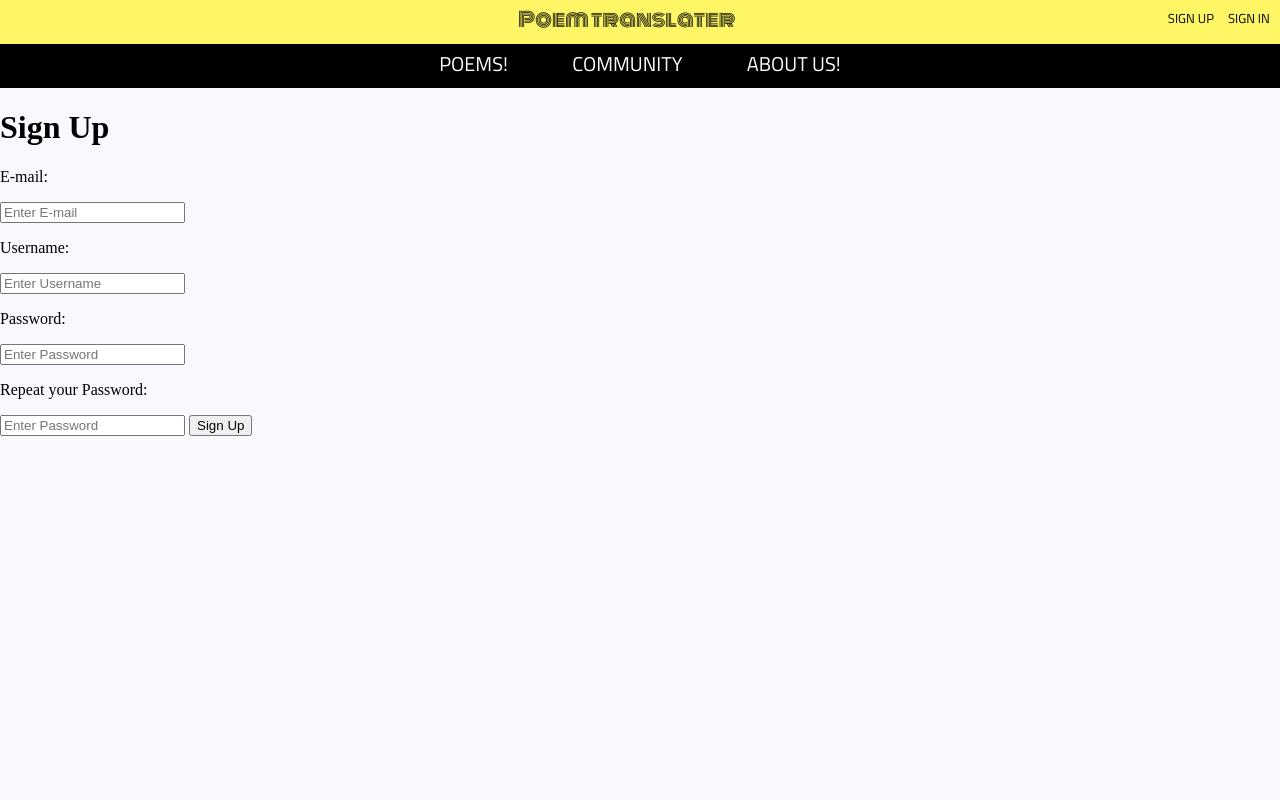
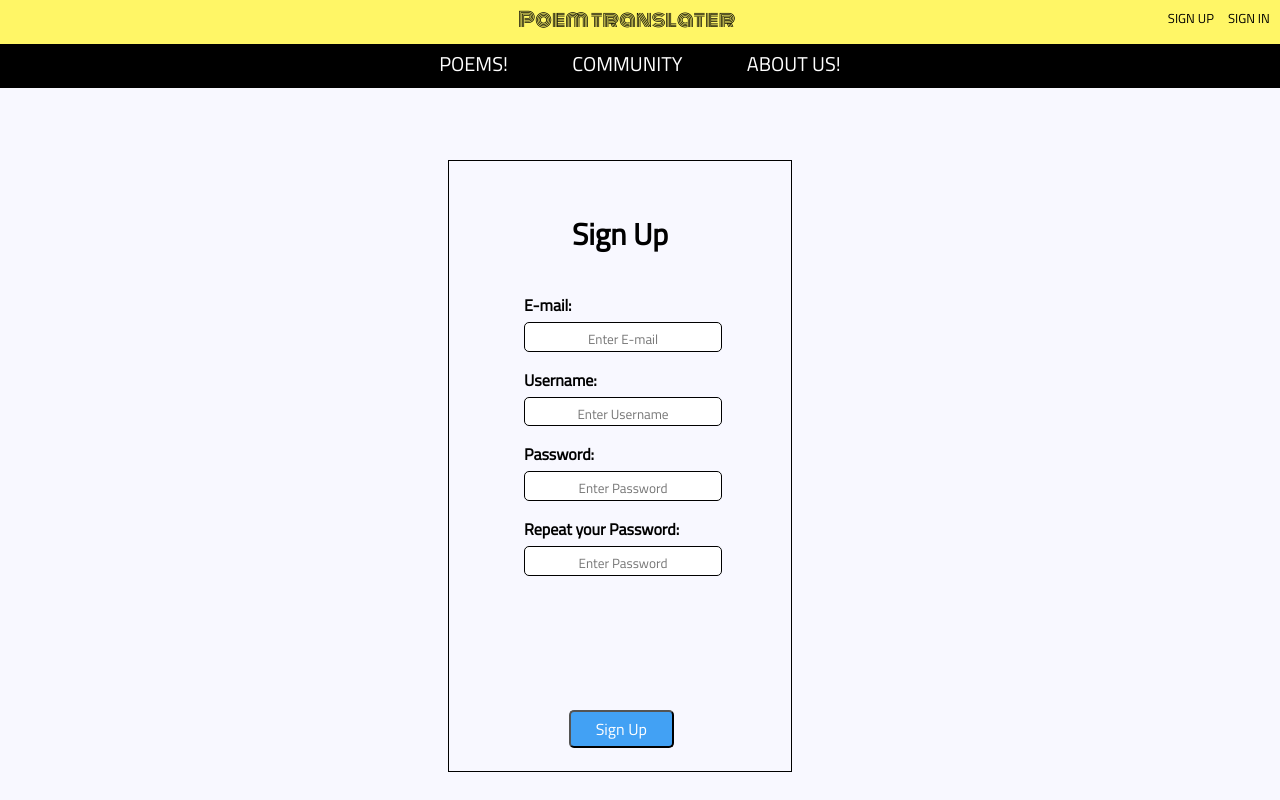
Before and after one commit to cotaoctavian/PoTr, a PHP site: page /signup.html in a window 1280 px wide. Run offline with PHP 8.4, Linux system fonts and the light colour scheme.

Commit message:
Update style.css

```diff
--- a/style.css
+++ b/style.css
@@ -159,3 +159,97 @@ body{
     position:relative;
     left: 27%;
 }
+
+.table {
+    border: 1px solid black;
+    position: absolute;
+    width: 15%;
+    height: 70%;
+    left:35%;
+    top:20%;
+    display: flex;
+    flex-direction: column;
+    padding-top:50px;
+    padding-left:75px;
+    padding-right:75px;
+}
+
+.block-sign-in{
+    border:1px solid black;
+    border-radius: 5px;
+    width: 100%;
+    height: 10%;
+    padding-top:5px;
+    text-align: center;
+    font-family: 'Titillium Web', sans-serif;
+}
+
+.block-sign-up{
+    border:1px solid black;
+    border-radius: 5px;
+    width: 100%;
+    height: 7%;
+    padding-top:5px;
+    text-align: center;
+    font-family: 'Titillium Web', sans-serif;
+}
+
+.button-sign-up{
+  background-color:#42a1f4;
+  border-radius: 5px;
+  color: white;
+  padding: 5px 25px;
+  text-align: center;
+  font-size: 16px;
+  top: 10%;
+  left:10%;
+  font-family: 'Titillium Web', sans-serif;
+  position: absolute;
+  top: 90%;
+  left: 35%;
+}
+
+.button-sign-in {
+  background-color:#42a1f4;
+  border-radius: 5px;
+  color: white;
+  padding: 5px 25px;
+  text-align: center;
+  font-size: 16px;
+  top: 10%;
+  left:10%;
+  font-family: 'Titillium Web', sans-serif;
+  position: absolute;
+  top: 55%;
+  left: 37%;
+}
+
+.table p {
+     font-weight:bold;
+     margin-bottom: 5px;
+    font-family: 'Titillium Web', sans-serif;
+}
+
+.text {
+    font-size: 20px;
+    font-family: 'Titillium Web', sans-serif;
+
+}
+
+.table h1 {
+    text-align: center;
+    margin: 0;
+    padding: 0 0 20px;
+    font-size:30px;
+    font-weight:bold;
+    font-family: 'Titillium Web', sans-serif;
+}
+
+.table a {
+    font-size: 15px;
+    font-family: 'Titillium Web', sans-serif;
+    text-decoration: none;
+    position: absolute;
+    margin-left: 30px;
+    margin-top:20%;
+}
```
